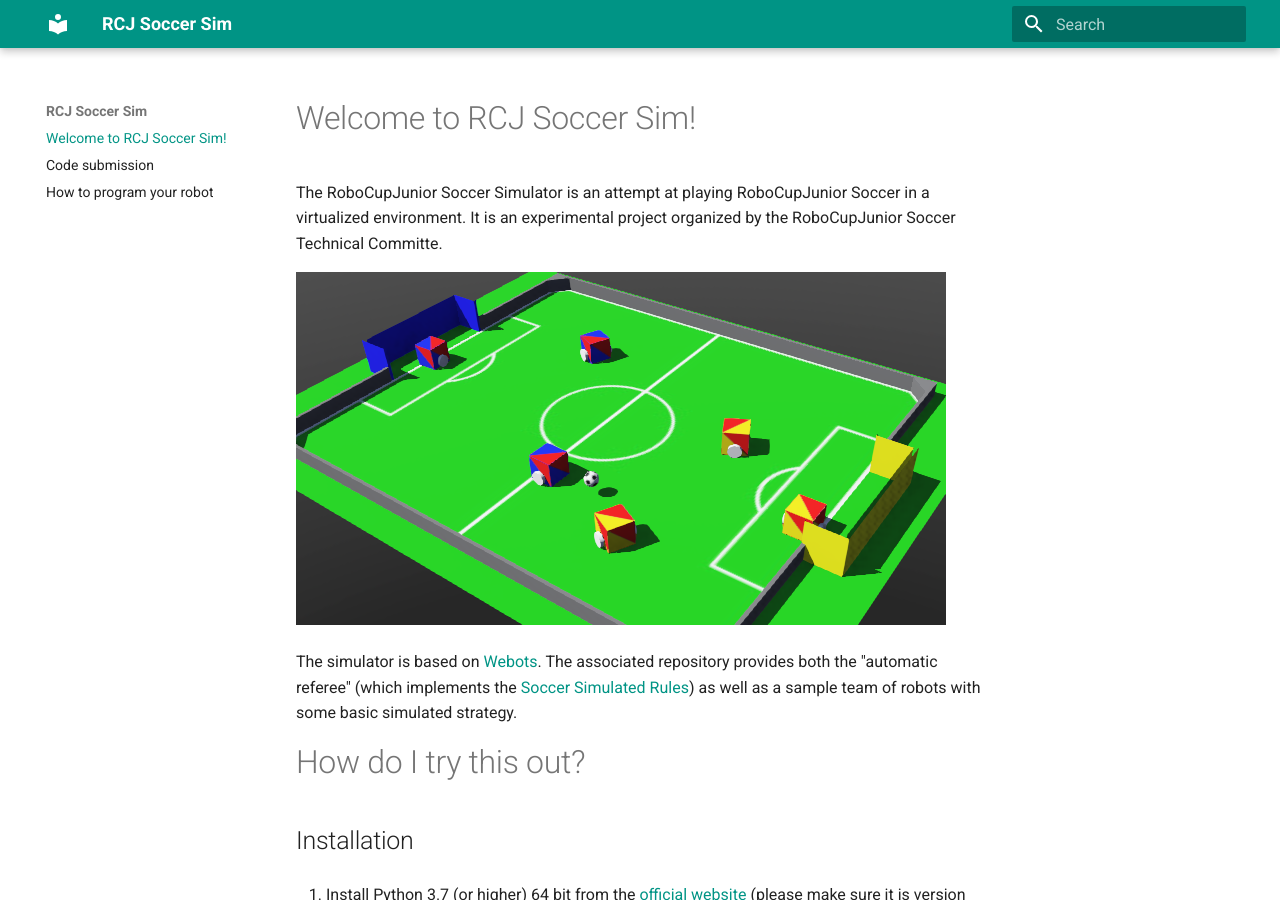
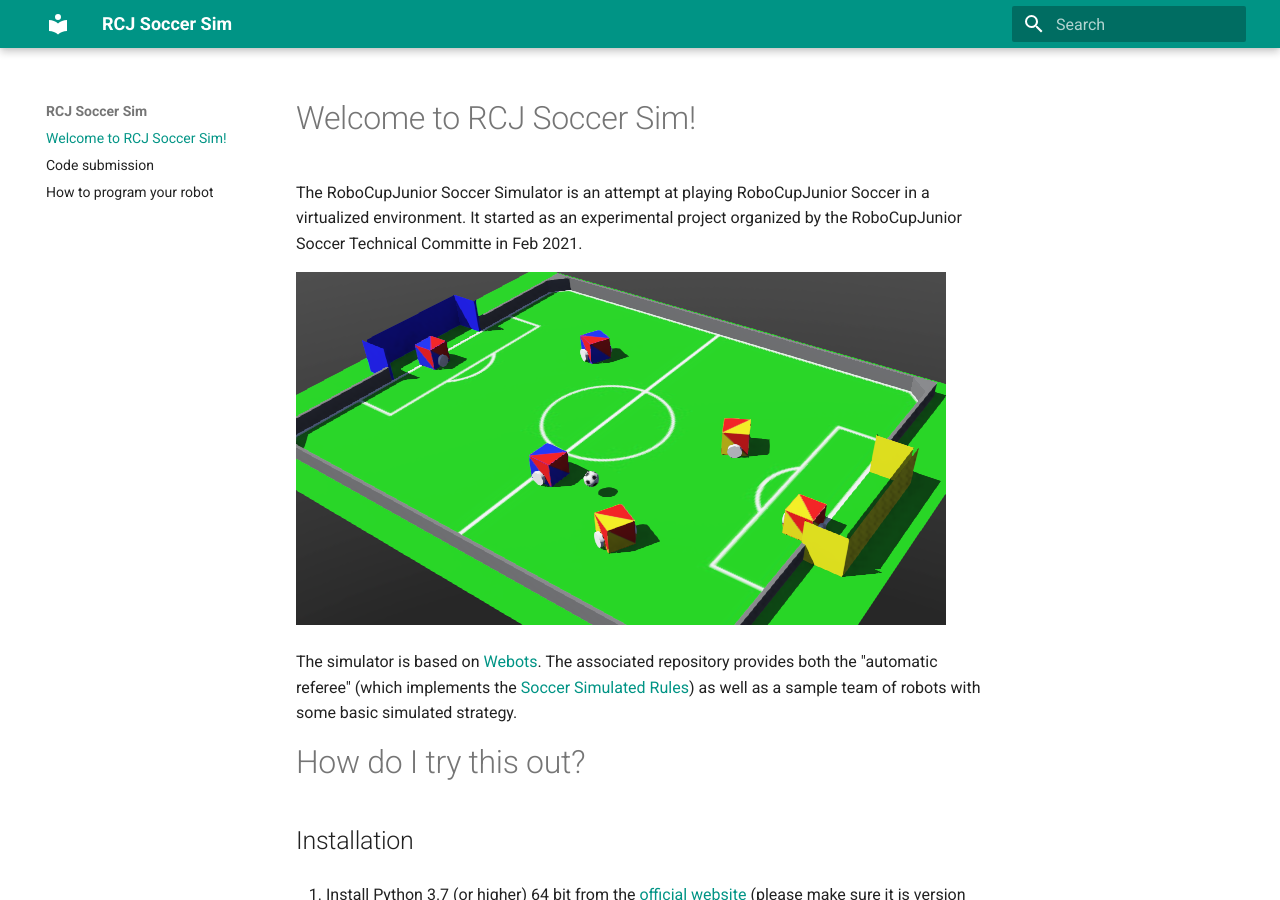
Before and after one commit to robocup-junior/rcj-soccersim, an MkDocs documentation site: the page built from docs/docs/index.md, in a window 1280 px wide and 900 px high. Built offline with MkDocs 1.6.1 and Material for MkDocs 9.7.7, drawn with Linux system fonts in a browser that asks for light colours.

Commit message:
docs: Remove statement "it is experimental project"
We are going to run Soccer Sim in the official competition. So, remove the statement that says it is an experimental project. Instead, mentions that it "started as an experimental project".

```diff
--- a/docs/docs/index.md
+++ b/docs/docs/index.md
@@ -1,8 +1,8 @@
 # Welcome to RCJ Soccer Sim!
 
 The RoboCupJunior Soccer Simulator is an attempt at playing RoboCupJunior
-Soccer in a virtualized environment. It is an experimental project organized by
-the RoboCupJunior Soccer Technical Committe.
+Soccer in a virtualized environment. It started as an experimental project organized by
+the RoboCupJunior Soccer Technical Committe in Feb 2021.
 
 ![Screenshot of RCJ Soccer Sim](images/soccer_sim.png)
 
```
